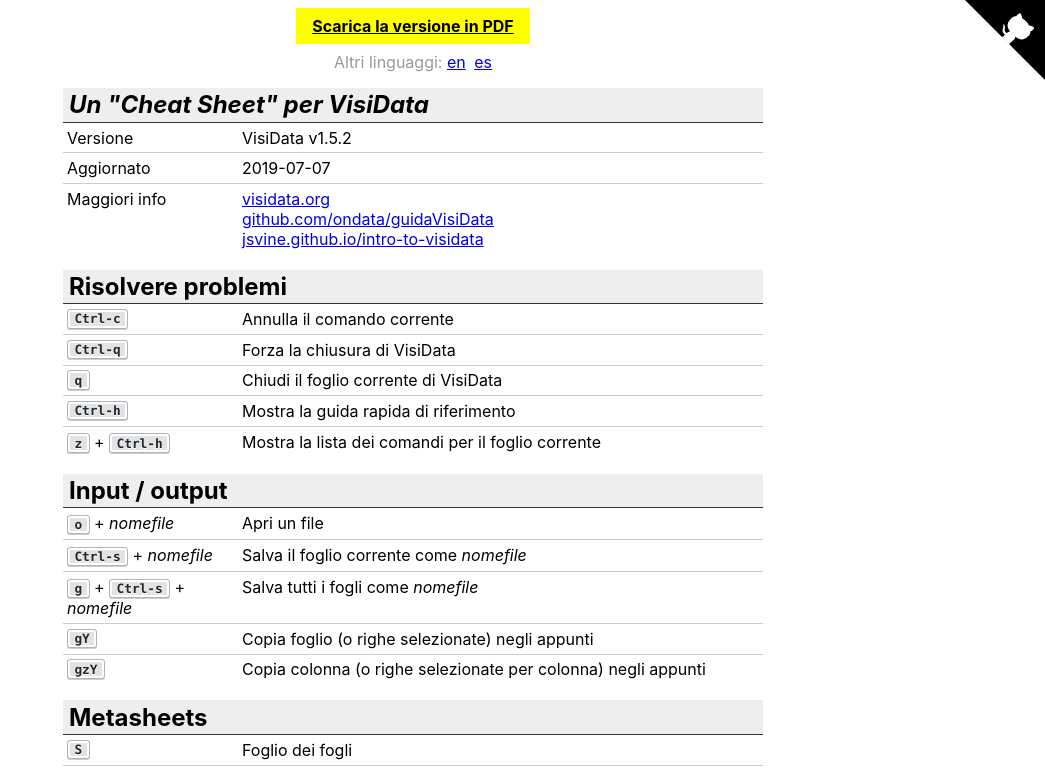
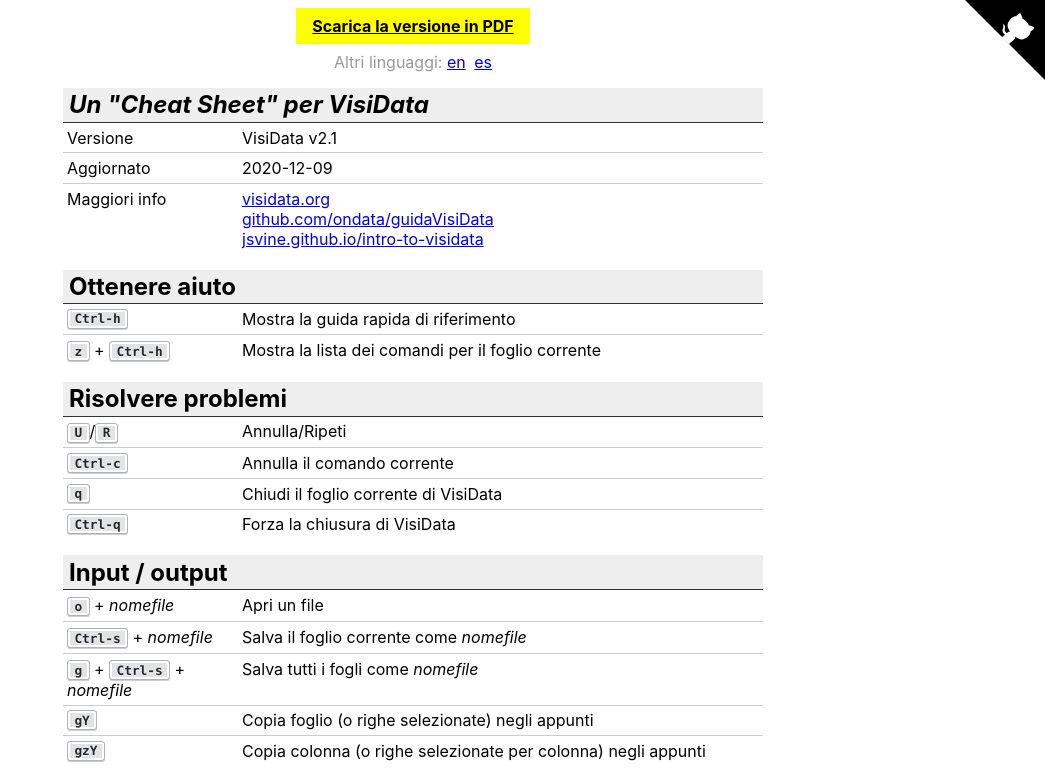
Before and after one commit to jsvine/visidata-cheat-sheet, a plain HTML site: page docs/it/index.html in a window 1280 px wide. Shown: the top 769 px of the page, without its empty margins (235-1280 px from the left). Drawn offline with Linux system fonts and the light colour scheme.

Commit message:
Update for VisiData 2.x

```diff
--- a/docs/it/index.html
+++ b/docs/it/index.html
@@ -208,17 +208,38 @@
 
     <tr>
         <td class="cs-command">Versione</td>
-        <td class="cs-desc">VisiData v1.5.2</td>
+        <td class="cs-desc">VisiData v2.1</td>
     </tr>
 
     <tr>
         <td class="cs-command">Aggiornato</td>
-        <td class="cs-desc">2019-07-07</td>
+        <td class="cs-desc">2020-12-09</td>
     </tr>
 
     <tr>
         <td class="cs-command">Maggiori info</td>
         <td class="cs-desc"><a href="https://visidata.org/">visidata.org</a><br/><a href="https://github.com/ondata/guidaVisiData/">github.com/ondata/guidaVisiData</a><br/><a href="https://jsvine.github.io/intro-to-visidata/">jsvine.github.io/intro-to-visidata</a></td>
+    </tr>
+
+</tbody>
+</table>
+
+<table>
+<thead>
+    <tr>
+        <th class="cs-category" colspan="2">Ottenere aiuto</th>
+    </tr>
+</thead>
+<tbody>
+
+    <tr>
+        <td class="cs-command"><kbd>Ctrl-h</kbd></td>
+        <td class="cs-desc">Mostra la guida rapida di riferimento</td>
+    </tr>
+
+    <tr>
+        <td class="cs-command"><kbd>z</kbd> + <kbd>Ctrl-h</kbd></td>
+        <td class="cs-desc">Mostra la lista dei comandi per il foglio corrente</td>
     </tr>
 
 </tbody>
@@ -233,13 +254,13 @@
 <tbody>
 
     <tr>
-        <td class="cs-command"><kbd>Ctrl-c</kbd></td>
-        <td class="cs-desc">Annulla il comando corrente</td>
+        <td class="cs-command"><kbd>U</kbd>/<kbd>R</kbd></td>
+        <td class="cs-desc">Annulla/Ripeti</td>
     </tr>
 
     <tr>
-        <td class="cs-command"><kbd>Ctrl-q</kbd></td>
-        <td class="cs-desc">Forza la chiusura di VisiData</td>
+        <td class="cs-command"><kbd>Ctrl-c</kbd></td>
+        <td class="cs-desc">Annulla il comando corrente</td>
     </tr>
 
     <tr>
@@ -248,13 +269,8 @@
     </tr>
 
     <tr>
-        <td class="cs-command"><kbd>Ctrl-h</kbd></td>
-        <td class="cs-desc">Mostra la guida rapida di riferimento</td>
-    </tr>
-
-    <tr>
-        <td class="cs-command"><kbd>z</kbd> + <kbd>Ctrl-h</kbd></td>
-        <td class="cs-desc">Mostra la lista dei comandi per il foglio corrente</td>
+        <td class="cs-command"><kbd>Ctrl-q</kbd></td>
+        <td class="cs-desc">Forza la chiusura di VisiData</td>
     </tr>
 
 </tbody>
@@ -742,6 +758,16 @@
 <tbody>
 
     <tr>
+        <td class="cs-command"><kbd>za</kbd></td>
+        <td class="cs-desc">Crea una colonna vuota</td>
+    </tr>
+
+    <tr>
+        <td class="cs-command"><kbd>i</kbd></td>
+        <td class="cs-desc">Crea una colonna che incrementa (1,2,3…)</td>
+    </tr>
+
+    <tr>
         <td class="cs-command"><kbd>=</kbd> + <i>expr</i></td>
         <td class="cs-desc">Crea una nuova colonna da una <i>Python expression</i> valutata su ogni riga</td>
     </tr>
```
Also changed, not shown: docs/en/index.html (+39 -13 lines), docs/es/index.html (+39 -13 lines), 4 other files.
